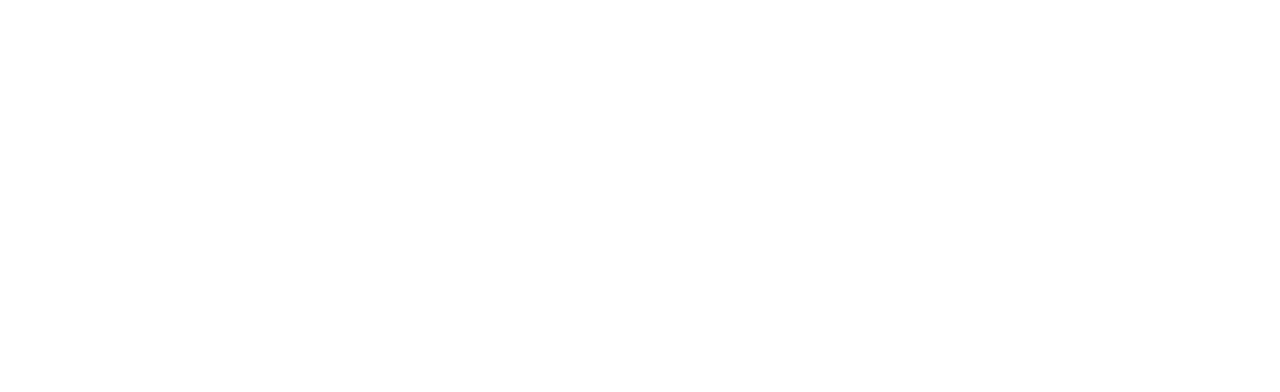
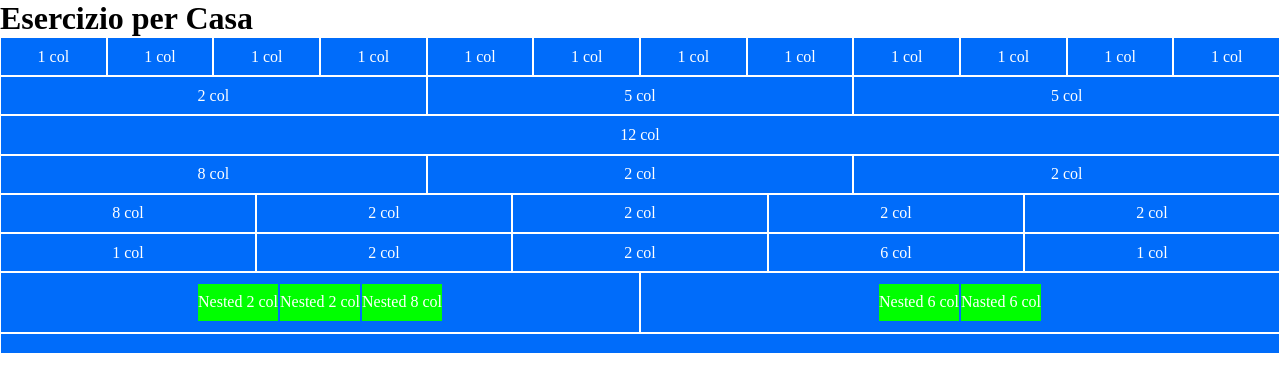
Before and after one commit to UmbertoSerino/html-css-12bool, a plain HTML site: page index.html in a window 1280 px wide. Drawn offline with Linux system fonts and the light colour scheme.

Commit message:
created seven rows with columns

```diff
--- a/index.html
+++ b/index.html
@@ -12,6 +12,67 @@
 </head>
 <body>
 
-
+    <div class="container">
+        <h1>Esercizio per Casa</h1>
+        <div class="row">
+            <div class="col col-1">1 col</div>
+            <div class="col col-1">1 col</div>
+            <div class="col col-1">1 col</div>
+            <div class="col col-1">1 col</div>
+            <div class="col col-1">1 col</div>
+            <div class="col col-1">1 col</div>
+            <div class="col col-1">1 col</div>
+            <div class="col col-1">1 col</div>
+            <div class="col col-1">1 col</div>
+            <div class="col col-1">1 col</div>
+            <div class="col col-1">1 col</div>
+            <div class="col col-1">1 col</div>
+        </div>
+        <div class="row">
+            <div class="col col-2">2 col</div>
+            <div class="col col-5">5 col</div>
+            <div class="col col-5">5 col</div>
+        </div>
+        <div class="row">
+            <div class="col col-12">12 col</div>
+        </div>
+        <div class="row">
+            <div class="col col-8">8 col</div>
+            <div class="col col-2">2 col</div>
+            <div class="col col-2">2 col</div>
+        </div>
+        <div class="row">
+            <div class="col col-8">8 col</div>
+            <div class="col col-2">2 col</div>
+            <div class="col col-2">2 col</div>
+            <div class="col col-2">2 col</div>
+            <div class="col col-2">2 col</div>
+        </div>
+        <div class="row">
+            <div class="col col-1">1 col</div>
+            <div class="col col-2">2 col</div>
+            <div class="col col-2">2 col</div>
+            <div class="col col-6">6 col</div>
+            <div class="col col-1">1 col</div>
+        </div>
+        <div class="row">
+            <div class="col col-6">
+                <div class="row">
+                    <div class="col-green col-2">Nested 2 col</div>
+                    <div class="col-green col-2">Nested 2 col</div>
+                    <div class="col-green col-8">Nested 8 col</div>
+                </div>
+            </div>
+            <div class="col col-6">
+                <div class="row">
+                    <div class="col-green col-12">Nested 6 col</div>
+                    <div class="col-green col-12">Nasted 6 col</div>
+                </div>
+            </div>
+        </div>
+        <div class="row">
+            <div class="col col-12"></div>
+        </div>
+    </div>
 </body>
 </html>
--- a/style/12bool.css
+++ b/style/12bool.css
@@ -0,0 +1,115 @@
+/* Principal container */
+.container {
+    width: 100%;
+    margin: 0 auto;
+}
+
+.row {
+    display: flex;
+    flex-direction: row;
+    flex: wrap;
+}
+
+/* COLUMN *12 */
+.col-1{
+    flex-basis: calc((100% / 12) * 1);
+    max-width: calc((100% / 12) * 1);
+}
+.col-2{
+    flex-basis: calc((100% / 12) * 2);
+    max-width: calc((100% / 12) * 2 );
+
+}
+.col-3{
+    flex-basis: calc((100% / 12) * 3);
+    max-width: calc((100% / 12) * 3);
+
+}
+.col-4{
+    flex-basis: calc((100% / 12) * 4);
+    max-width: calc((100% / 12) * 4);
+
+}
+.col-5{
+    flex-basis: calc((100% / 12) * 5);
+    max-width: calc((100% / 12) * 5);
+
+}
+.col-6{
+    flex-basis: calc((100% / 12) * 6);
+    max-width: calc((100% / 12) * 6);
+
+}
+.col-7{
+    flex-basis: calc((100% / 12) * 7);
+    max-width: calc((100% / 12) * 7);
+
+}
+.col-8{
+    flex-basis: calc((100% / 12) * 8);
+    max-width: calc((100% / 12) * 8);
+
+}
+.col-9{
+    flex-basis: calc((100% / 12) * 9);
+    max-width: calc((100% / 12) * 9);
+
+}
+.col-10{
+    flex-basis: calc((100% / 12) * 10);
+    max-width: calc((100% / 12) * 10);
+
+}
+.col-11{
+    flex-basis: calc((100% / 12) * 11);
+    max-width: calc((100% / 12) * 11);
+
+}
+.col-12{
+    flex-basis: calc((100% / 12) * 12);
+    max-width: calc((100% / 12) * 12);
+
+}
+
+/* OFFSET */
+
+.col-offest-1{
+    margin-left: calc((100% / 12) * 1);
+}
+.col-offest-2{
+    margin-left: calc((100% / 12) * 2);
+}
+.col-offest-3{
+    margin-left: calc((100% / 12) * 3);
+}
+.col-offest-4{
+    margin-left: calc((100% / 12) * 4);
+}
+.col-offest-5{
+    margin-left: calc((100% / 12) * 5);
+}
+.col-offest-6{
+    margin-left: calc((100% / 12) * 6);
+}
+.col-offest-7{
+    margin-left: calc((100% / 12) * 7);
+}
+.col-offest-8{
+    margin-left: calc((100% / 12) * 8);
+}
+.col-offest-9{
+    margin-left: calc((100% / 12) * 9);
+}
+.col-offest-10{
+    margin-left: calc((100% / 12) * 10);
+}
+.col-offest-11{
+    margin-left: calc((100% / 12) * 11);
+}
+.col-offest-12{
+    margin-left: calc((100% / 12) * 12);
+}
+
+[class*="col-"] {
+    flex: 0 0 auto;
+}
--- a/style/style.css
+++ b/style/style.css
@@ -3,3 +3,23 @@
     padding: 0;
     box-sizing: border-box;
 }
+
+
+div.col,
+div.col-green{
+    background-color: #006CFA;
+    color: white;
+    display: flex;
+    justify-content: center;
+    align-items: center;
+    border: 1px solid white;
+    padding: .6rem 0;
+    flex-grow: 1;
+    flex-basis: 0;
+    max-width: 100%;
+}
+
+div.col-green{
+    background-color: lime;
+    border: 1px solid #006CFA;
+}
```
Also changed, not shown: image (4).png (added).
